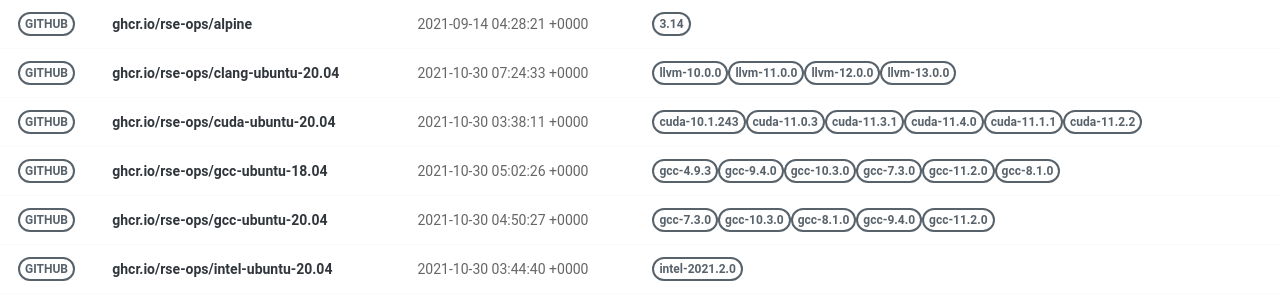
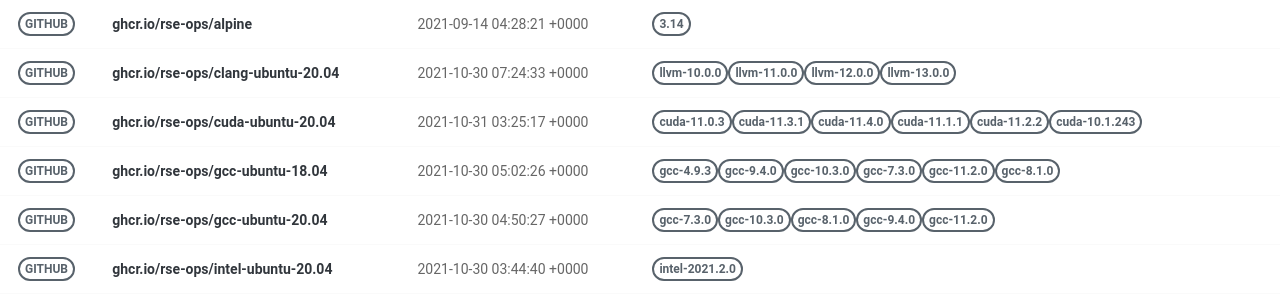
Before and after one commit to rse-ops/docker-images, a Jekyll site: the page built from pages/index.md, in a window 1280 px wide. Shown: the part 130-430 px from the top of the page. Built offline with Jekyll 4.4.1, drawn with Linux system fonts in a browser that asks for light colours; nearby versions of some CDN libraries.

Commit message:
Automated push to update library 2021-10-31

```diff
--- a/_library/ghcr.io-rse-ops-cuda-ubuntu-20.04.md
+++ b/_library/ghcr.io-rse-ops-cuda-ubuntu-20.04.md
@@ -1,14 +1,11 @@
 ---
 layout: container
 name: ghcr.io/rse-ops/cuda-ubuntu-20.04
-updated_at: 2021-10-30 03:38:11.800116
+updated_at: 2021-10-31 03:25:17.087129
 
 
 container_url: https://github.com/orgs/rse-ops/packages/container/package/cuda-ubuntu-20.04
 versions:
- - tag: cuda-10.1.243
-   dockerfile: https://github.com/rse-ops/docker-images/blob/main/ubuntu/cuda/Dockerfile
-   manifest: https://crane.ggcr.dev/manifest/ghcr.io/rse-ops/cuda-ubuntu-20.04:cuda-10.1.243
  - tag: cuda-11.0.3
    dockerfile: https://github.com/rse-ops/docker-images/blob/main/ubuntu/cuda/Dockerfile
    manifest: https://crane.ggcr.dev/manifest/ghcr.io/rse-ops/cuda-ubuntu-20.04:cuda-11.0.3
```
Also changed, not shown: other parts of _library/ghcr.io-rse-ops-cuda-ubuntu-20.04.md (+3 -0 lines).
